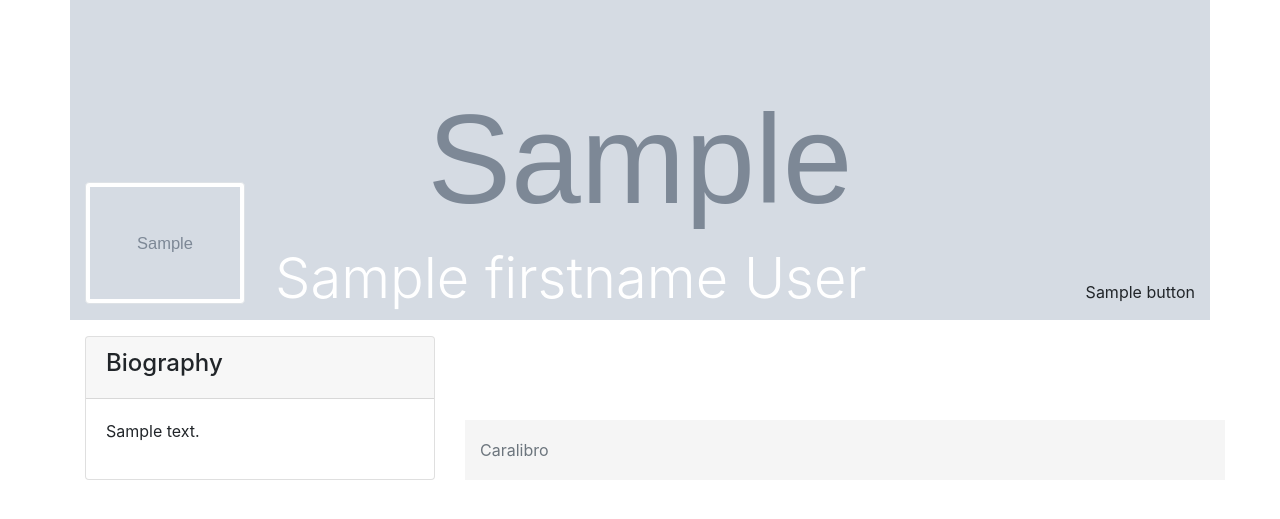
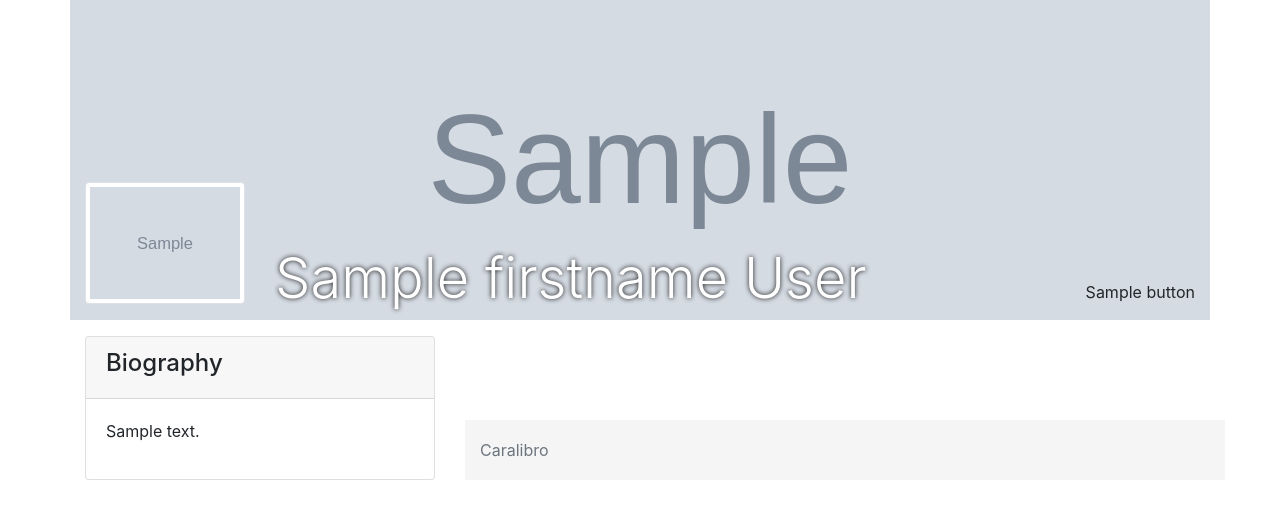
Before and after one commit to KaareH/Caralibro, a PHP site: template application/views/user/profile_start.php in a window 1280 px wide. Shown: the part 56-575 px from the top of the page. Run offline with PHP 8.4, Linux system fonts and the light colour scheme; the template is opened without the code that fills it: most values are stand-ins (such as "Sample title", 1, 10 or a date in 2020); grey boxes marked "Sample" are stand-in pictures.

Commit message:
Added shadow to name

```diff
--- a/application/views/user/profile_start.php
+++ b/application/views/user/profile_start.php
@@ -4,7 +4,7 @@
             <img src="<?=$profile->picture?>" alt="..." class="img-thumbnail my-3">
         </div>
         <div class="col-md-auto align-self-end">
-            <h1 class="display-4 text-white border-xl"><?="$profile->firstname $profile->lastname"?></h1>
+            <h1 class="display-4 text-white border-xl" style="text-shadow: 0 0 0.3rem #111"><?="$profile->firstname $profile->lastname"?></h1>
         </div>
         <div class="col-md-auto align-self-end pull-right ml-auto">
         <?php foreach ($profile->buttons as $button) {?>
```
